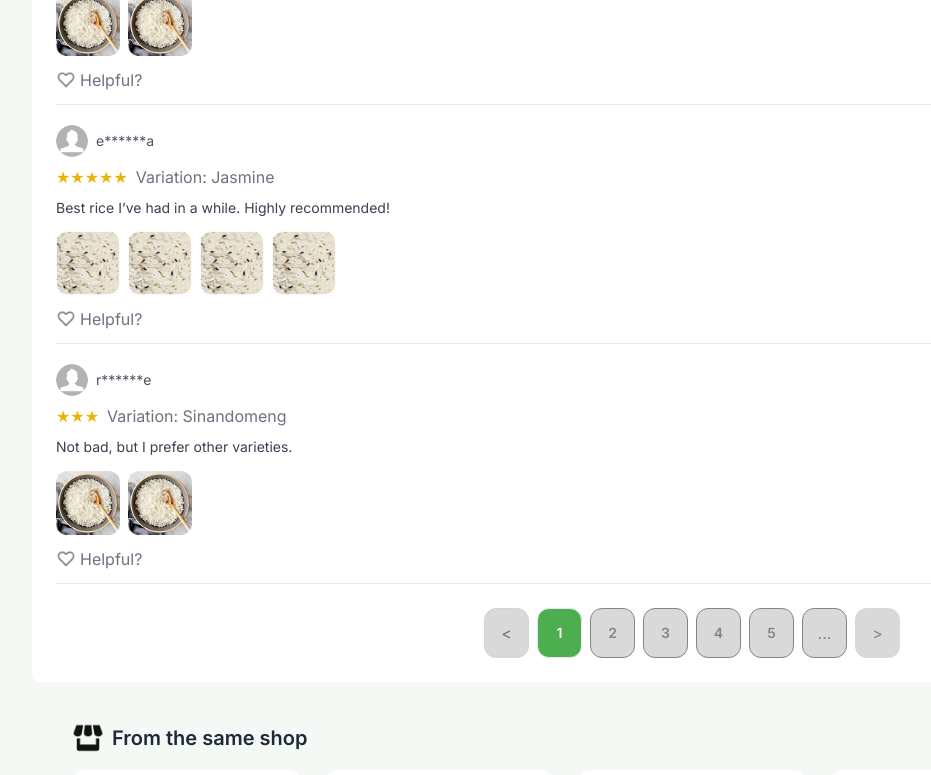
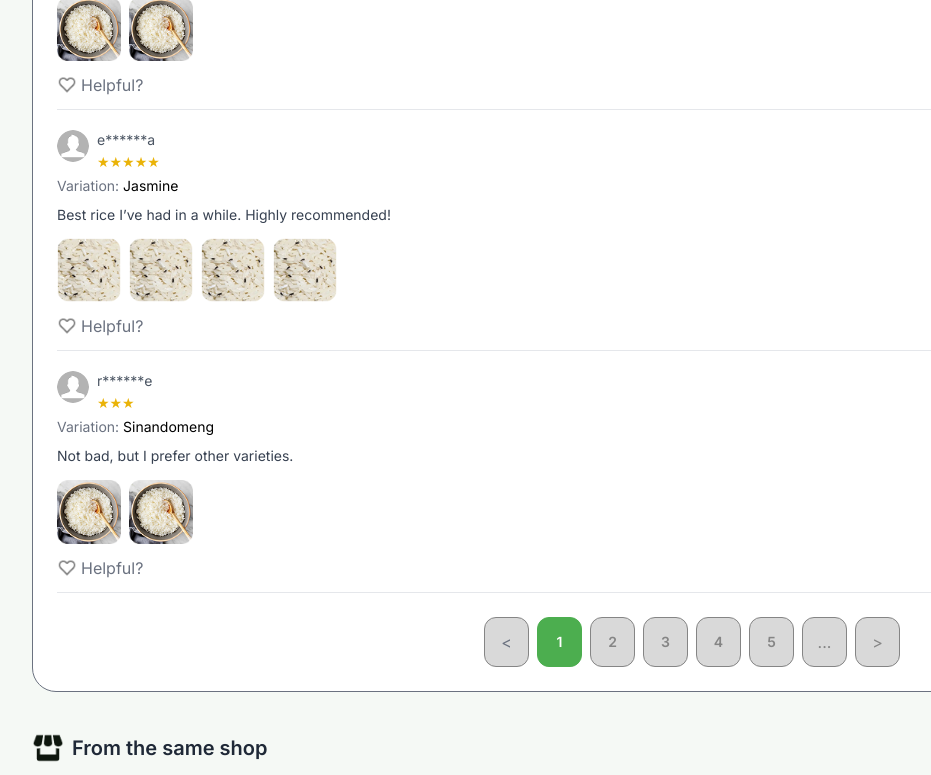
Before and after one commit to Arzion032/binhi-marketplace-frontend, a React (Vite) app: page /product/1 in a window 1280 px wide. Shown: the part 1460-2235 px from the top of the page, without its empty margins (88-1019 px from the left). Built offline with nearby package versions, Linux system fonts and the light colour scheme.

Commit message:
Done Product Details

```diff
--- a/src/components/LandingPage/ProductDetails.jsx
+++ b/src/components/LandingPage/ProductDetails.jsx
@@ -2,7 +2,7 @@ import React, { useState } from 'react';
 import { useNavigate, useParams } from 'react-router-dom';
 
 
-//ayusin ko nalang po alignment then oki na
+//Done product details
 
 
 const ProductDetails = () => {
@@ -390,7 +390,7 @@ const ProductDetails = () => {
 
 
  {/* Product Reviews */}
-      <div className="mt-16 bg-white rounded-lg p-6 w-[1320px]">
+      <div className="mt-16 bg-white rounded-3xl p-6 w-[1320px] border border-gray-500">
         <h3 className="text-xl font-bold mb-4">Product Reviews</h3>
         <div className="flex flex-col md:flex-row justify-between items-start md:items-center mb-6 gap-4">
           <div>
@@ -419,19 +419,21 @@ const ProductDetails = () => {
 
         {filteredReviews.map((review) => (
           <div key={review.id} className="border-b border-gray-200 pb-3 mb-5">
-            <div className="flex items-center justify-between text-sm text-gray-600">
-              <div className="flex items-center gap-2">
-                <div className="flex items-center gap-2">
+           <div className="flex justify-between text-sm text-gray-600">
+  <div className="flex items-start gap-2">
     <img src={review.profileImage} alt="Profile" className="w-8 h-8 rounded-full" />
+    <div>
       <span>{review.user}</span>
+      <div className="text-yellow-500 text-sm mt-0.5">{"★".repeat(review.rating)}</div>
     </div>
   </div>
   <span>{review.date}</span>
 </div>
-            <div className="flex items-center gap-2 mt-2">
-              <span className="text-yellow-500 text-base">{"★".repeat(review.rating)}</span>
-              <span className="text-md text-gray-500">Variation: {review.variation}</span>
+
+        <div className="text-sm text-gray-500 mt-1 mb-2">
+          Variation: <span className="text-black">{review.variation}</span>
         </div>
+
 
             <p className="mt-2 text-gray-700 text-sm leading-relaxed">{review.comment}</p>
 
@@ -472,7 +474,7 @@ const ProductDetails = () => {
 
 <div className="flex justify-center gap-2 mt-6">
   {/* Prev Button */}
-  <button className="w-[45px] h-[50px] bg-[#D9D9D9] border-[#858585] rounded-xl border border-gray-300 text-gray-500 hover:text-green-600 hover:border-green-500">
+<button className="w-[45px] h-[50px] bg-[#D9D9D9] border border-[#858585] rounded-xl text-gray-500 hover:bg-[#c2c2c2]">
   &lt;
 </button>
 
@@ -480,10 +482,10 @@ const ProductDetails = () => {
 {[1, 2, 3, 4, 5].map((num) => (
   <button
     key={num}
-      className={`w-[45px] h-[50px] rounded-xl border text-sm font-semibold ${
+    className={`w-[45px] h-[50px] rounded-xl border text-sm font-semibold transition-colors duration-150 ${
       num === 1
-          ? 'bg-[#4CAE4F] text-white'
-          : 'bg-[#D9D9D9] text-[#858585] border-[#858585]'
+        ? 'bg-[#4CAE4F] text-white border-[#4CAE4F] hover:bg-[#3c9d3f]'
+        : 'bg-[#D9D9D9] text-[#858585] border-[#858585] hover:bg-[#bfbfbf]'
     }`}
   >
     {num}
@@ -491,19 +493,20 @@ const ProductDetails = () => {
 ))}
 
 {/* Ellipsis */}
-  <button className="w-[45px] h-[50px] rounded-xl border bg-[#D9D9D9] text-[#858585] border-[#858585]" disabled>
+<button className="w-[45px] h-[50px] rounded-xl border bg-[#D9D9D9] text-[#858585] border-[#858585] cursor-default" disabled>
   ...
 </button>
 
 {/* Next Button */}
-  <button className="w-[45px] h-[50px] rounded-xl bg-[#D9D9D9] border-[#858585] text-[#858585] hover:text-green-600 hover:border-green-500">
+<button className="w-[45px] h-[50px] rounded-xl bg-[#D9D9D9] border border-[#858585] text-[#858585] hover:bg-[#c2c2c2]">
   &gt;
 </button>
+
 </div>
       </div>
 
 {/* Recommendations */}
-<div className="mt-10 px-10">
+<div className="mt-10 w-[1320px]">
   <div className="flex items-center gap-2 mb-4">
     <img src="/shop-black.png" className="w-8 h-8" alt="Shop Icon" />
     <h3 className="text-xl font-bold">From the same shop</h3>
@@ -552,14 +555,13 @@ const ProductDetails = () => {
     ))}
   </div>
   </div>
-<div className="mt-10">
+<div className="mt-10 w-[1320px]">
   <div className="flex items-center gap-2 mb-4">
     <img src="/heartblack.png" className="w-8 h-8" alt="Liked heart" />
     <h3 className="text-xl font-bold">You may also like</h3>
   </div>
 </div>
-<section className="px-6 py-6 bg-[#F5F9F5]">
-  <div className="mx-[50px] max-w-7xl mx-auto grid grid-cols-1 sm:grid-cols-2 md:grid-cols-3 lg:grid-cols-5 gap-6">
+  <div className="grid grid-cols-1 sm:grid-cols-2 md:grid-cols-3 lg:grid-cols-5 gap-6">
     {[
       { name: "Premium Farm Fresh Sweet Corn", price: "₱53.00", sold: 227, image: "/corn.png" },
       { name: "Ultra-Green Superfood Broccoli Hulk Flavored", price: "₱53.00", sold: 227, image: "/brocco.png" },
@@ -602,15 +604,75 @@ const ProductDetails = () => {
       </div>
     ))}
   </div>
-</section>
 <div className="flex justify-center mt-10">
-          <button className="text-lg font-bold bg-white border-2 border-[#4CAE4F] text-[#4CAE4F] w-[500px] px-4 py-1 rounded-full text-center transition-transform duration-100 hover:scale-110">
+          <button className="text-lg font-bold bg-white border-2 hover:border-[#4CAE4F] border-gray-600 text-[#4CAE4F] [#4CAE4F] w-[500px] h-[50px] px-4 py-1 rounded-full text-center transition-transform duration-100 hover:scale-110">
             See More
           </button>
         </div>
         </div>
         </div>
       </div>
+
+<footer className="bg-[#D9D9D9] mt-2 pt-10 pb-4">
+  <div className="grid grid-cols-1 md:grid-cols-5 gap-x-0 gap-y-1 text-sm text-gray-700 mx-1 mb-2 text-center md:text-left mx-[100px]">
+    <div className="flex flex-col items-center">
+      <div className="flex flex-col">
+        <img src="/Primary Logo w_ BG.png" alt="Binhi Logo" />
+        <p className="text-[15px] text-green-600 text-center">Ang Ugat sa Masaganang Bukas!</p>
+      </div>
+    </div>
+    <div className="mx-4">
+      <p className="text-[15px] font-bold mb-3">CUSTOMER SERVICE</p>
+      <ul className="space-y-1">
+        <li>Help Center</li>
+        <li>Payment Methods</li>
+        <li>Return & Refund</li>
+        <li>Contact Us</li>
+      </ul>
+    </div>
+    <div className="mx-4">
+      <p className="text-[15px] font-bold mb-3">ABOUT BINHI</p>
+      <ul className="space-y-1">
+        <li>About Us</li>
+        <li>Privacy Policy</li>
+        <li>Binhi Seller Center</li>
+      </ul>
+    </div>
+    <div className="mx-4">
+      <p className="text-[15px] font-bold mb-3">PAYMENT METHODS</p>
+      <div className="grid grid-cols-2 gap-2">
+        <img src="/cod.png" alt="COD" />
+        <img src="/gcash.png" alt="GCash" />
+        <img src="/paypal.png" alt="PayPal" />
+        <img src="/maya.png" alt="Maya" />
+      </div>
+    </div>
+    <div className="mx-4">
+      <p className="text-[15px] font-bold mb-3">FOLLOW US</p>
+      <ul className="space-y-1">
+        <li className="flex items-center space-x-1">
+          <img src="/Facebook.png" alt="Facebook" />
+          <span>BINHI Corp.</span>
+        </li>
+        <li className="flex items-center space-x-1">
+          <img src="/Messenger.png" alt="Messenger" />
+          <span>@BINHI Corp.</span>
+        </li>
+        <li className="flex items-center space-x-1">
+          <img src="/WhatsApp.png" alt="WhatsApp" />
+          <span>BINHI Corp.</span>
+        </li>
+        <li className="flex items-center space-x-1">
+          <img src="/Instagram.png" alt="Instagram" />
+          <span>BINHI Corp.</span>
+        </li>
+      </ul>
+    </div>
+  </div>
+</footer>
+<div className="flex bg-[#4CAE4F] h-[80px] justify-center items-center text-white text-center text-[20px]">
+  Binhi 2024, All Rights Reserved.
+</div>
       </div>
   );
 };
```
Lines whose indentation alone changed are shown as unchanged.
